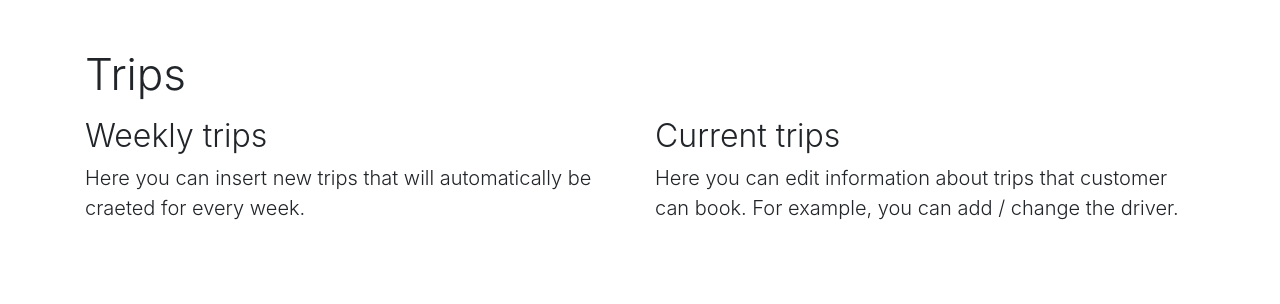
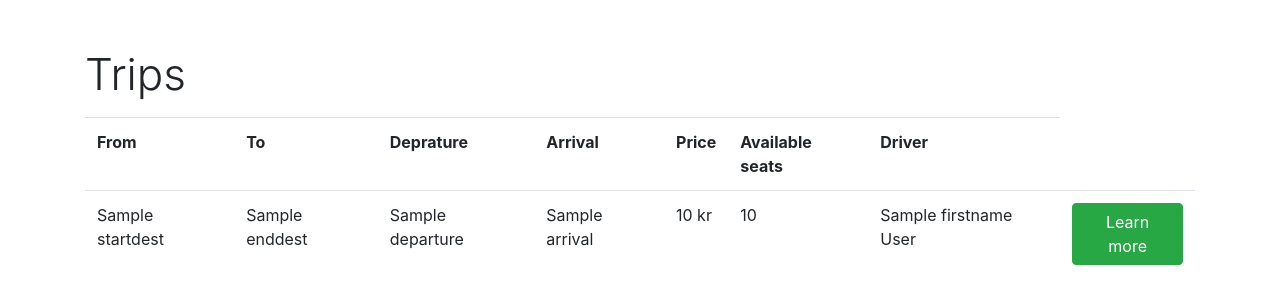
Before and after one commit to christopherlindberg1/mortfors-bus, a Flask app: page /a_trips/ in a window 1280 px wide. Shown: the part 112-416 px from the top of the page. Run offline with Flask 2, Linux system fonts and the light colour scheme; the visitor is signed in with stand-in values (Sample User, id 1); a database or web service that is not in the repository returns one stand-in record (values such as "Sample title"); some libraries are stand-ins or nearby versions.

Commit message:
Build a bit more on route and html where admin can edit trips

```diff
--- a/app.py
+++ b/app.py
@@ -202,6 +202,7 @@ def trip(trip_id):
     (trip_id,))
 
     trip_info = cur.fetchone()
+
     if trip_info == None:
         return redirect(url_for("trips"))
 
@@ -228,7 +229,7 @@ def trip(trip_id):
             cur.close()
             conn.close()
             return redirect(url_for("my_bookings"))
-        except: # Fix so that the specific exception is caught!
+        except:
             flash('You have already booked this trip. Go to "My bookings"\
                    if you want to edit your booking.', 'success')
             return render_template("trip.html", trip_info=trip_info)
@@ -255,6 +256,8 @@ def my_bookings():
     (session["email"],))
 
     bookings = cur.fetchall()
+    cur.close()
+    conn.close()
 
     if len(bookings) != 0:
         return render_template("my_bookings.html", bookings=bookings)
@@ -407,7 +410,49 @@ def our_trips():
     """ Control page for trips """
     if "admin" not in session:
         return redirect(url_for("index"))
-    return render_template("a_trips.html", title="Our trips")
+
+    conn = db_functions.create_db_conn()
+    cur = db_functions.create_db_cur(conn)
+    cur.execute("""SELECT t.trip_id, t.startdest, t.enddest,
+    t.departure, t.arrival, t.price, t.empty_seats,
+    d.firstname, d.lastname
+    FROM trip as t JOIN driver as d
+    ON t.driver = d.pers_nr
+    ORDER BY startdest, enddest, departure""")
+    trips = cur.fetchall()
+    cur.close()
+    conn.close()
+    print(trips)
+
+    return render_template("a_trips.html", trips=trips,
+            title="Our trips")
+
+
+@app.route("/edit_trip/<trip_id>", methods=["GET", "POST"])
+def edit_trip(trip_id):
+    if "admin" not in session:
+        return redirect(url_for("index"))
+
+    if request.method == "GET":
+        conn = db_functions.create_db_conn()
+        cur = db_functions.create_db_cur(conn)
+        cur.execute("""SELECT t.startdest, t.enddest, t.departure,
+        t.arrival, t.price, t.empty_seats,
+        d.firstname, d.lastname
+        FROM trip as t JOIN driver as d
+        ON t.driver = d.pers_nr
+        WHERE t.trip_id = %s""",
+        (trip_id,))
+
+        data = cur.fetchone()
+
+        cur.close()
+        conn.close()
+        print(data)
+
+        if data == None:
+            return redirect(url_for("our_trips"))
+        return render_template("a_trip.html", data=data)
 
 
 @app.route("/create_trip/", methods=["GET", "POST"])
@@ -444,6 +489,9 @@ def customers():
         WHERE bookings >= %s""",
         (times_traveled,))
         customers = cur.fetchall()
+        cur.close()
+        conn.close()
+
         if len(customers) != 0:
             return render_template("a_customers.html", form=form,
                     customers=customers, times_traveled=times_traveled,
@@ -470,6 +518,9 @@ def customer_page(email):
     (email,))
 
     trips = cur.fetchall()
+    cur.close()
+    conn.close()
+
     if trips == []:
         return redirect(url_for("customers"))
 
--- a/templates/a_trips.html
+++ b/templates/a_trips.html
@@ -13,19 +13,35 @@
 
     <section>
       <div class="container">
-        <div class="row">
-          <div class="col-md-6">
-            <h3 class="display-6">Weekly trips</h3>
-            <p class="lead">Here you can insert new trips that will automatically be craeted for every week.</p>
-          </div>
-          <div class="col-md-6">
-            <h3 class="display-6">Current trips</h3>
-            <p class="lead">Here you can edit information about trips that customer can book. For example, you can add / change the driver.</p>
-          </div>
-        </div>
+        {% if trips %}
+        <table class="table">
+          <tr>
+            <th>From</th>
+            <th>To</th>
+            <th>Deprature</th>
+            <th>Arrival</th>
+            <th>Price</th>
+            <th>Available seats</th>
+            <th>Driver</th>
+          </tr>
+          {% for trip in trips %}
+            <tr>
+              <td>{{ trip.startdest }}</td>
+              <td>{{ trip.enddest }}</td>
+              <td>{{ trip.departure }}</td>
+              <td>{{ trip.arrival }}</td>
+              <td>{{ trip.price }} kr</td>
+              <td>{{ trip.empty_seats }}</td>
+              <td>{{ trip.firstname }} {{ trip.lastname }}</td>
+              <td><a href="/edit_trip/{{ trip.trip_id }}" class="btn btn-success">Learn more</a></td>
+            </tr>
+          {% endfor %}
+        </table>
+        {% else %}
+          <p class="lead">There are no trip available at the moment</p>
+        {% endif %}
       </div>
     </section>
-
   </main>
 
-{% endblock body %}
+{% endblock %}
```
